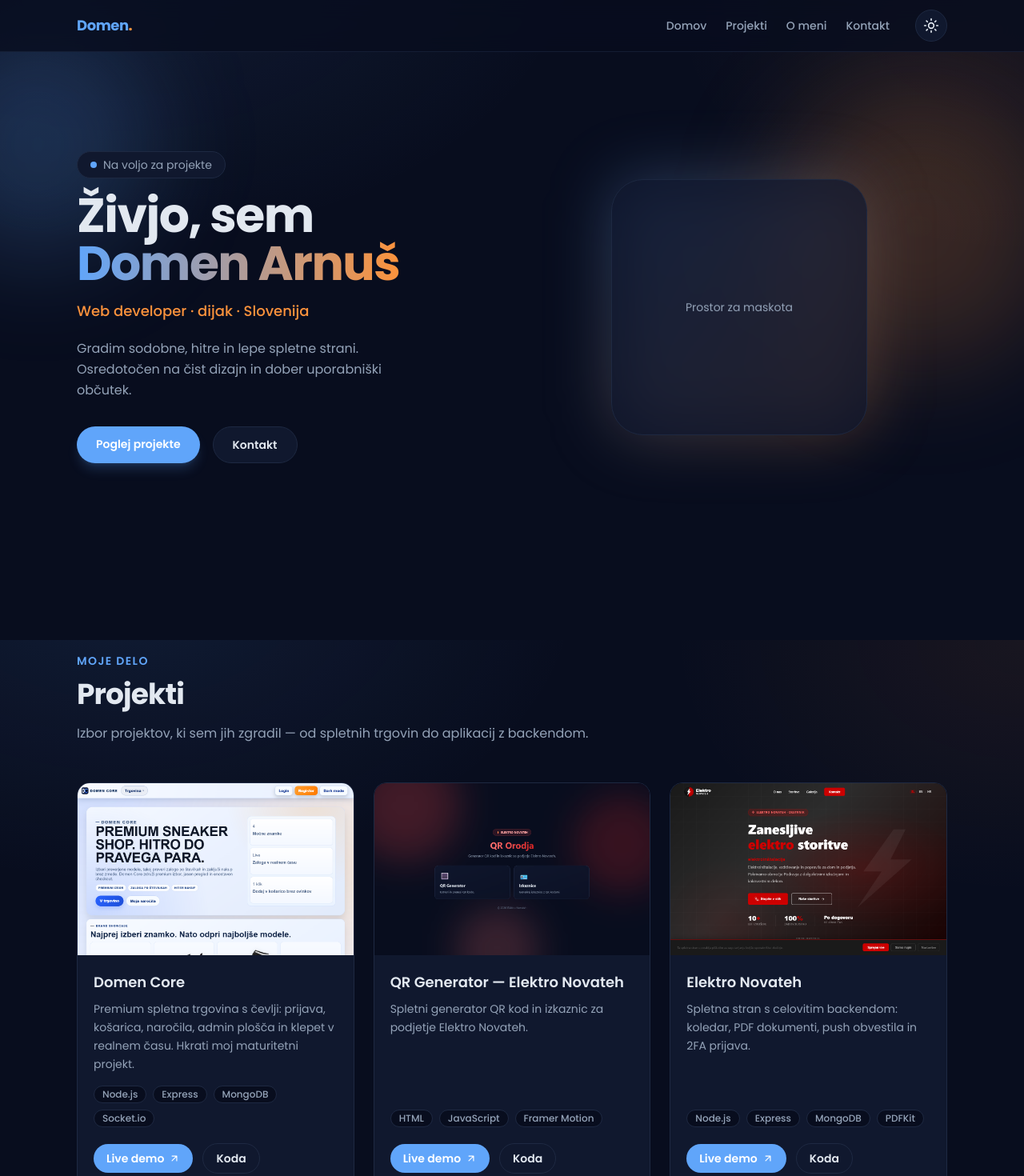
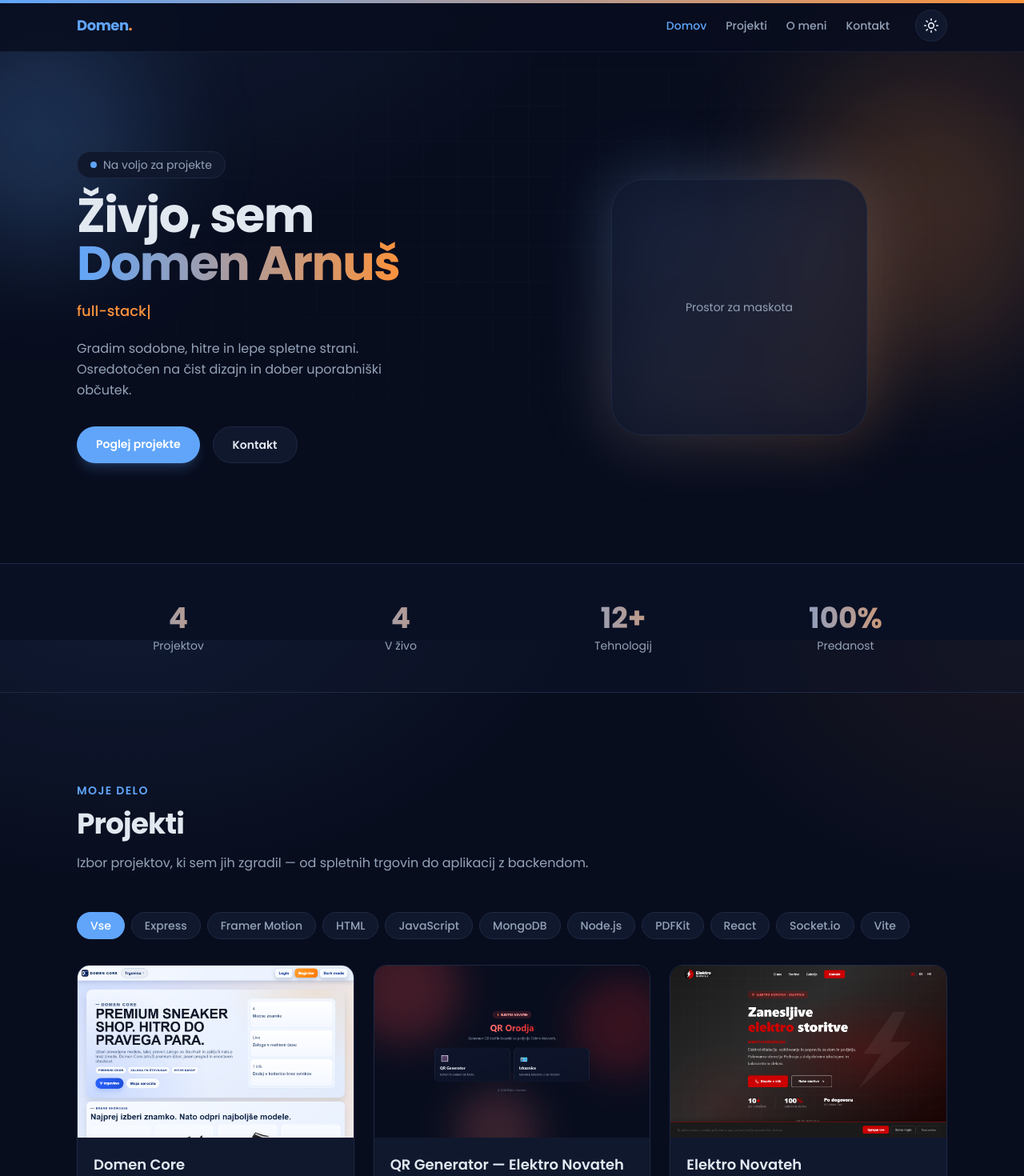
Before and after one commit to domenarnus07-droid/portfolio-, a Next.js app: page / in a window 1280 px wide. Shown: the top 1470 px of the page at 80% size. Built offline with nearby package versions, Linux system fonts and the light colour scheme.

Commit message:
Nadgradnje portfolia: scroll progress + scrollspy, filter projektov, statistika, Hero typewriter
Co-Authored-By: Claude Opus 4.8 <noreply@anthropic.com>

```diff
--- a/app/page.tsx
+++ b/app/page.tsx
@@ -1,5 +1,7 @@
 import { Navbar } from "@/components/Navbar";
+import { ScrollProgress } from "@/components/ScrollProgress";
 import { Hero } from "@/components/Hero";
+import { Stats } from "@/components/Stats";
 import { Projects } from "@/components/Projects";
 import { About } from "@/components/About";
 import { Contact } from "@/components/Contact";
@@ -9,9 +11,11 @@ import { Footer } from "@/components/Footer";
 export default function Home() {
   return (
     <>
+      <ScrollProgress />
       <Navbar />
       <main>
         <Hero />
+        <Stats />
         <Projects />
         <About />
         <Contact />
--- a/components/Hero.tsx
+++ b/components/Hero.tsx
@@ -3,6 +3,10 @@
 // Hero sekcija: ime, slogan, CTA gumba in prostor za maskota (placeholder).
 import { motion } from "framer-motion";
 import { siteConfig } from "@/lib/siteConfig";
+import { Typewriter } from "./ui/Typewriter";
+
+// Nazivi za typewriter učinek.
+const ROLES = ["Web developer", "dijak", "full-stack razvijalec", "iz Slovenije"];
 
 export function Hero() {
   return (
@@ -12,6 +16,17 @@ export function Hero() {
     >
       {/* Subtilni animirani gradient v ozadju */}
       <div aria-hidden="true" className="pointer-events-none absolute inset-0 -z-10">
+        {/* Subtilna mreža */}
+        <div
+          className="absolute inset-0 opacity-[0.15]"
+          style={{
+            backgroundImage:
+              "linear-gradient(rgb(var(--color-border)) 1px, transparent 1px), linear-gradient(90deg, rgb(var(--color-border)) 1px, transparent 1px)",
+            backgroundSize: "44px 44px",
+            maskImage: "radial-gradient(70% 60% at 50% 35%, black, transparent)",
+            WebkitMaskImage: "radial-gradient(70% 60% at 50% 35%, black, transparent)",
+          }}
+        />
         <div className="absolute -left-24 top-10 h-72 w-72 rounded-full bg-primary/20 blur-3xl animate-blob" />
         <div className="absolute right-0 top-40 h-80 w-80 rounded-full bg-accent/20 blur-3xl animate-blob [animation-delay:3s]" />
       </div>
@@ -33,7 +48,9 @@ export function Hero() {
             <span className="text-gradient">{siteConfig.name}</span>
           </h1>
 
-          <p className="mt-4 text-lg font-medium text-accent">{siteConfig.role}</p>
+          <p className="mt-4 text-lg font-medium text-accent">
+            <Typewriter words={ROLES} />
+          </p>
 
           <p className="mt-5 max-w-md text-base leading-relaxed text-muted">
             {siteConfig.slogan}
--- a/components/Navbar.tsx
+++ b/components/Navbar.tsx
@@ -1,12 +1,34 @@
 "use client";
 
 // Fiksen navbar z navigacijo, theme toggle in hamburger menijem na mobilnem.
-import { useState } from "react";
+import { useEffect, useState } from "react";
 import { navLinks, siteConfig } from "@/lib/siteConfig";
 import { ThemeToggle } from "./ThemeToggle";
 
 export function Navbar() {
   const [open, setOpen] = useState(false);
+  const [active, setActive] = useState<string>("#home");
+
+  // Scrollspy — označi povezavo do trenutno vidne sekcije.
+  useEffect(() => {
+    const ids = navLinks.map((l) => l.href.slice(1));
+    const sections = ids
+      .map((id) => document.getElementById(id))
+      .filter((el): el is HTMLElement => el !== null);
+    if (!sections.length) return;
+
+    const observer = new IntersectionObserver(
+      (entries) => {
+        const visible = entries
+          .filter((e) => e.isIntersecting)
+          .sort((a, b) => b.intersectionRatio - a.intersectionRatio)[0];
+        if (visible) setActive(`#${visible.target.id}`);
+      },
+      { rootMargin: "-45% 0px -50% 0px", threshold: [0, 0.25, 0.5, 1] }
+    );
+    sections.forEach((s) => observer.observe(s));
+    return () => observer.disconnect();
+  }, []);
 
   return (
     <header className="fixed inset-x-0 top-0 z-50 border-b border-border/60 bg-bg/80 backdrop-blur-md">
@@ -27,7 +49,10 @@ export function Navbar() {
               <li key={link.href}>
                 <a
                   href={link.href}
-                  className="text-sm font-medium text-muted transition-colors hover:text-fg"
+                  aria-current={active === link.href ? "true" : undefined}
+                  className={`text-sm font-medium transition-colors hover:text-fg ${
+                    active === link.href ? "text-primary" : "text-muted"
+                  }`}
                 >
                   {link.label}
                 </a>
--- a/components/Projects.tsx
+++ b/components/Projects.tsx
@@ -1,10 +1,28 @@
-// Sekcija Projekti — mreža kartic iz data/projects.ts.
+"use client";
+
+// Sekcija Projekti — mreža kartic iz data/projects.ts z filtrom po tehnologiji.
+import { useMemo, useState } from "react";
+import { AnimatePresence, motion } from "framer-motion";
 import { Section } from "./ui/Section";
 import { SectionHeading } from "./ui/SectionHeading";
 import { ProjectCard } from "./ProjectCard";
 import { projects } from "@/data/projects";
 
+const ALL = "Vse";
+
 export function Projects() {
+  const [filter, setFilter] = useState<string>(ALL);
+
+  // Unikatne tehnologije iz vseh projektov (za gumbe filtra).
+  const techs = useMemo(() => {
+    const set = new Set<string>();
+    projects.forEach((p) => p.tech.forEach((t) => set.add(t)));
+    return [ALL, ...Array.from(set).sort()];
+  }, []);
+
+  const filtered =
+    filter === ALL ? projects : projects.filter((p) => p.tech.includes(filter));
+
   return (
     <Section id="projects">
       <div className="container-px">
@@ -13,11 +31,41 @@ export function Projects() {
           title="Projekti"
           description="Izbor projektov, ki sem jih zgradil — od spletnih trgovin do aplikacij z backendom."
         />
-        <div className="grid gap-6 sm:grid-cols-2 lg:grid-cols-3">
-          {projects.map((p) => (
-            <ProjectCard key={p.id} project={p} />
+
+        {/* Filter po tehnologiji */}
+        <div className="mb-8 flex flex-wrap gap-2">
+          {techs.map((t) => (
+            <button
+              key={t}
+              type="button"
+              onClick={() => setFilter(t)}
+              className={`rounded-full border px-4 py-1.5 text-sm font-medium transition-colors ${
+                filter === t
+                  ? "border-primary bg-primary text-white"
+                  : "border-border bg-surface text-muted hover:border-primary hover:text-fg"
+              }`}
+            >
+              {t}
+            </button>
           ))}
         </div>
+
+        <motion.div layout className="grid gap-6 sm:grid-cols-2 lg:grid-cols-3">
+          <AnimatePresence mode="popLayout">
+            {filtered.map((p) => (
+              <motion.div
+                key={p.id}
+                layout
+                initial={{ opacity: 0, scale: 0.95 }}
+                animate={{ opacity: 1, scale: 1 }}
+                exit={{ opacity: 0, scale: 0.95 }}
+                transition={{ duration: 0.25 }}
+              >
+                <ProjectCard project={p} />
+              </motion.div>
+            ))}
+          </AnimatePresence>
+        </motion.div>
       </div>
     </Section>
   );
--- /dev/null
+++ b/components/ScrollProgress.tsx
@@ -0,0 +1,17 @@
+"use client";
+
+// Tanka vrstica napredka na vrhu strani (kaže, koliko je poskrolano).
+import { motion, useScroll, useSpring } from "framer-motion";
+
+export function ScrollProgress() {
+  const { scrollYProgress } = useScroll();
+  const scaleX = useSpring(scrollYProgress, { stiffness: 120, damping: 30, restDelta: 0.001 });
+
+  return (
+    <motion.div
+      aria-hidden="true"
+      style={{ scaleX }}
+      className="fixed inset-x-0 top-0 z-[60] h-1 origin-left bg-gradient-to-r from-primary to-accent"
+    />
+  );
+}
--- /dev/null
+++ b/components/Stats.tsx
@@ -0,0 +1,68 @@
+"use client";
+
+// Pas s statistiko in animiranim štetjem (sproži se, ko pride v vidno polje).
+import { useEffect, useRef, useState } from "react";
+import { motion, useInView } from "framer-motion";
+import { projects } from "@/data/projects";
+import { skills } from "@/lib/siteConfig";
+
+function Counter({ to, suffix = "" }: { to: number; suffix?: string }) {
+  const ref = useRef<HTMLSpanElement>(null);
+  const inView = useInView(ref, { once: true, margin: "-80px" });
+  const [value, setValue] = useState(0);
+
+  useEffect(() => {
+    if (!inView) return;
+    const duration = 1100;
+    const start = performance.now();
+    let raf = 0;
+    const tick = (now: number) => {
+      const p = Math.min(1, (now - start) / duration);
+      // ease-out
+      const eased = 1 - Math.pow(1 - p, 3);
+      setValue(Math.round(eased * to));
+      if (p < 1) raf = requestAnimationFrame(tick);
+    };
+    raf = requestAnimationFrame(tick);
+    return () => cancelAnimationFrame(raf);
+  }, [inView, to]);
+
+  return (
+    <span ref={ref}>
+      {value}
+      {suffix}
+    </span>
+  );
+}
+
+export function Stats() {
+  const liveCount = projects.filter((p) => p.live).length;
+  const items = [
+    { value: projects.length, suffix: "", label: "Projektov" },
+    { value: liveCount, suffix: "", label: "V živo" },
+    { value: skills.length, suffix: "+", label: "Tehnologij" },
+    { value: 100, suffix: "%", label: "Predanost" },
+  ];
+
+  return (
+    <section className="border-y border-border bg-surface/40">
+      <div className="container-px grid grid-cols-2 gap-6 py-12 md:grid-cols-4">
+        {items.map((it, i) => (
+          <motion.div
+            key={it.label}
+            className="text-center"
+            initial={{ opacity: 0, y: 16 }}
+            whileInView={{ opacity: 1, y: 0 }}
+            viewport={{ once: true }}
+            transition={{ duration: 0.4, delay: i * 0.08 }}
+          >
+            <div className="text-3xl font-bold text-gradient sm:text-4xl">
+              <Counter to={it.value} suffix={it.suffix} />
+            </div>
+            <div className="mt-1 text-sm text-muted">{it.label}</div>
+          </motion.div>
+        ))}
+      </div>
+    </section>
+  );
+}
--- /dev/null
+++ b/components/ui/Typewriter.tsx
@@ -0,0 +1,50 @@
+"use client";
+
+// Preprost "typewriter" učinek — tipka in briše besede iz seznama v zanki.
+import { useEffect, useState } from "react";
+
+export function Typewriter({
+  words,
+  className = "",
+}: {
+  words: string[];
+  className?: string;
+}) {
+  const [index, setIndex] = useState(0);
+  const [text, setText] = useState("");
+  const [deleting, setDeleting] = useState(false);
+
+  useEffect(() => {
+    const current = words[index % words.length];
+    // Hitrost: tipkanje 90ms, brisanje 45ms, premor na koncu besede.
+    let delay = deleting ? 45 : 90;
+
+    if (!deleting && text === current) {
+      delay = 1400; // premor, ko je beseda izpisana
+    } else if (deleting && text === "") {
+      setDeleting(false);
+      setIndex((i) => i + 1);
+      delay = 250;
+    }
+
+    const t = setTimeout(() => {
+      if (!deleting && text === current) {
+        setDeleting(true);
+      } else {
+        const next = deleting
+          ? current.slice(0, text.length - 1)
+          : current.slice(0, text.length + 1);
+        setText(next);
+      }
+    }, delay);
+
+    return () => clearTimeout(t);
+  }, [text, deleting, index, words]);
+
+  return (
+    <span className={className} aria-live="polite">
+      {text}
+      <span className="ml-0.5 inline-block w-0.5 animate-pulse bg-current align-middle" style={{ height: "1em" }} />
+    </span>
+  );
+}
```
